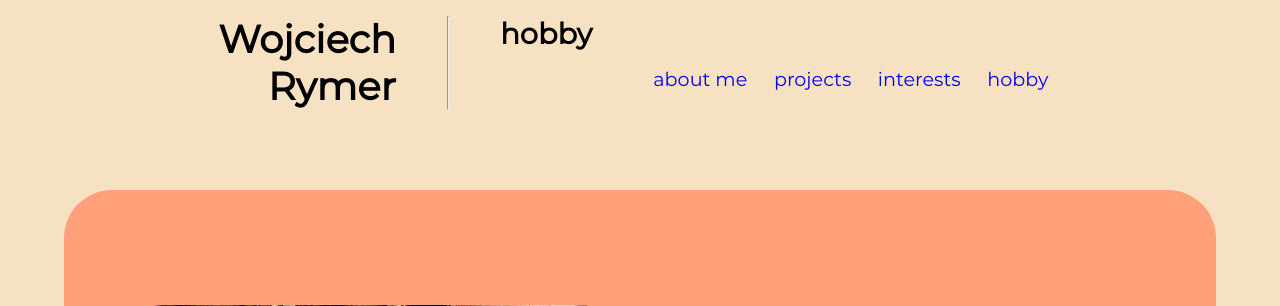
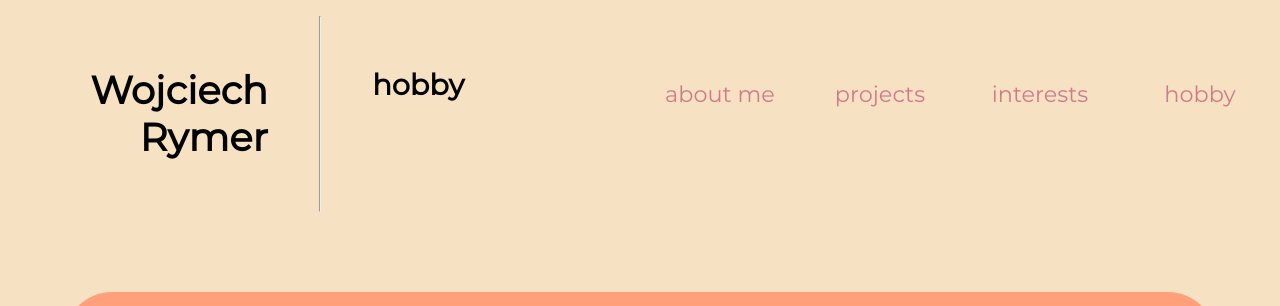
Before and after one commit to Krrer-uni/6-sem, a PHP site: page /html/hobby.html in a window 1280 px wide. Shown: the top 306 px of the page. Run offline with PHP 8.4, Linux system fonts and the light colour scheme.

Commit message:
group commit

```diff
--- a/technologie_www/lab2/css/style.css
+++ b/technologie_www/lab2/css/style.css
@@ -12,68 +12,84 @@
   display: flex;
   flex-direction: column; }
 
+:export {
+  backgroundColor: #f6e1c3;
+  navColor: #F6E1C3;
+  navHoverColor: #f3cd98;
+  navLinkFontColor: #d0798a; }
+
 header {
   display: flex;
   flex-direction: column;
   justify-content: space-around;
   width: auto;
-  margin: auto;
   align-items: center;
   padding: 1rem 0px 0px 0px; }
   @media only screen and (min-width: 700px) {
     header {
-      flex-direction: row; } }
-  @media only screen and (min-width: 700px) {
-    header nav {
-      flex: 1; } }
-  header nav .nav-links {
+      flex-direction: row;
+      height: auto;
+      align-items: stretch; } }
+  header nav {
     display: flex;
     flex-direction: column;
     background: red;
-    align-items: center;
-    margin: auto;
-    margin-top: 2em;
     justify-content: space-around;
+    align-items: stretch;
+    padding: 2em 0;
     list-style: none;
     background: #F6E1C3; }
     @media only screen and (min-width: 700px) {
-      header nav .nav-links {
-        flex-direction: row; } }
-  header nav li {
-    height: auto;
-    width: 100vw;
-    text-align: center; }
-    header nav li:hover {
-      color: #f3cd98; }
+      header nav {
+        flex-direction: row;
+        padding: 0;
+        flex: 1; } }
+    header nav .nav-link {
+      text-align: center;
+      align-self: stretch;
+      vertical-align: middle;
+      font-size: 2rem;
+      text-decoration: none;
+      flex: 1;
+      color: #d0798a; }
+      header nav .nav-link:hover {
+        color: #f3cd98; }
+      @media only screen and (min-width: 700px) {
+        header nav .nav-link {
+          font-size: 1.4rem;
+          padding: 10%  0 0 0; } }
+  header .hamburger {
+    position: fixed;
+    z-index: 100;
+    top: 1rem;
+    right: 1rem;
+    border-width: 0px;
+    border-radius: 1rem;
+    size: 2rem 2rem;
+    background-color: #A84448;
+    color: #F6E1C3;
+    padding: 14px;
+    font-size: 30px;
+    text-decoration: none;
+    display: block; }
     @media only screen and (min-width: 700px) {
-      header nav li {
-        width: auto;
-        padding: 2px; } }
-  header nav a {
-    font-size: 2rem;
-    text-decoration: none;
-    flex: 1; }
-    header nav a:hover {
-      color: #A84448; }
-    @media only screen and (min-width: 700px) {
-      header nav a {
-        font-size: 1.2rem; } }
+      header .hamburger {
+        display: none; } }
+  header .closeIcon {
+    display: none; }
 
 .logo-containter {
-  flex: 1;
   display: flex;
-  text-align: end;
-  flex-direction: row;
-  justify-content: start; }
+  text-align: end; }
   @media only screen and (min-width: 700px) {
     .logo-containter {
       font-size: larger;
       flex: 1; } }
   .logo-containter h1 {
-    margin-right: 4vw;
+    margin: 4vw;
     flex: 1; }
   .logo-containter h2 {
-    margin-left: 4vw;
+    margin: 4vw;
     text-align: start;
     flex: 1; }
 
@@ -91,7 +107,7 @@
   overflow-x: clip; }
 
 body {
-  background: #F6E1C3; }
+  background: #f6e1c3; }
 
 .about-me, .hobby-list {
   display: flex;
@@ -152,7 +168,7 @@
       height: auto;
       margin: auto;
       margin-top: 10px;
-      border-color: #A84448; }
+      border-color: #a84448; }
     .gallery .photo-list img {
       object-fit: fill;
       width: 80vw;
--- a/technologie_www/lab2/html/hobby.html
+++ b/technologie_www/lab2/html/hobby.html
@@ -7,6 +7,7 @@
     <meta name="robots" content="index,follow" />
     <meta http-equiv="X-UA-Compatible" content="IE=edge">
     <meta name="viewport" content="width=device-width, initial-scale=1.0">
+    <link rel="stylesheet" href="https://cdnjs.cloudflare.com/ajax/libs/font-awesome/4.7.0/css/font-awesome.min.css">
     <title>Wojciech Rymer</title>
 </head>
 
@@ -18,14 +19,17 @@
             <h2>hobby</h2>
         </div>
 
-        <nav>
-            <ul class="nav-links">
-                <li><a class="nav-link" href="index.html">about me</a></li>
-                <li><a class="nav-link" href="projects.html">projects</a></li>
-                <li><a class="nav-link" href="interests.html">interests</a></li>
-                <li><a class="nav-link" href="hobby.html">hobby</a></li>
-            </ul>
+        <nav class="nav-links" id="nav-menu">
+                <a class="nav-link" href="index.html">about me</a>
+                <a class="nav-link" href="projects.html">projects</a>
+                <a class="nav-link" href="interests.html">interests</a>
+                <a class="nav-link" href="hobby.html">hobby</a>
+                <button class="hamburger">
+                    <i class="fa fa-bars"></i>
+                </button>
         </nav>
+
+    <script src="../scripts/menu.js"></script>
     </header>
 
     <main>
--- /dev/null
+++ b/technologie_www/lab2/scripts/menu.js
@@ -0,0 +1,52 @@
+
+menu = document.getElementById("nav-menu");
+links = Array.from(menu.childNodes)
+links = links.filter( (elem) =>  elem.nodeName != "#text");
+
+fontColor = "#f3cd98";
+mainElemColor = "#A84448";
+siblingColor ="#d0798a";
+translation = "translate(0,2rem)";
+siblingTranslation = "translate(0,1rem)";
+
+
+for(let link of links){
+    // link.style.backgroundColor = "black";
+    entry = link
+    link.style.transition = "0.3s";
+
+    let base_color = link.style.backgroundColor;
+    let baseFontColor = link.style.color;
+
+    let prevElem = link.previousElementSibling;
+    let nextElem = link.nextElementSibling;
+    link.addEventListener('mouseover', function mouseoverevent() {
+        if(prevElem != null){
+            prevElem.style.backgroundColor = siblingColor;
+            prevElem.style.color = fontColor;
+            prevElem.style.transform = siblingTranslation;
+        };
+        if(nextElem != null){
+            nextElem.style.backgroundColor = siblingColor;
+            nextElem.style.color = fontColor;
+            nextElem.style.transform = siblingTranslation;
+        }
+        link.style.backgroundColor = mainElemColor;
+        link.style.transform = translation;
+    });
+
+    link.addEventListener('mouseout', function mouseoverevent() {
+        if(prevElem != null){
+            prevElem.style.backgroundColor = base_color;
+            prevElem.style.color = baseFontColor;
+            prevElem.style.transform = "translate(0,0)";
+        }
+        if(nextElem != null){
+            nextElem.style.backgroundColor = base_color;
+            nextElem.style.color = baseFontColor;
+            nextElem.style.transform = "translate(0,0)";
+        }
+        link.style.backgroundColor = base_color;
+        link.style.transform = "translate(0,0)";
+    });
+}
```
Also changed, not shown: technologie_www/lab2/sass/partials/_header.scss (+48 -36 lines), technologie_www/lab2/sass/partials/_variables.scss (+11 -3 lines), 6 other files.
